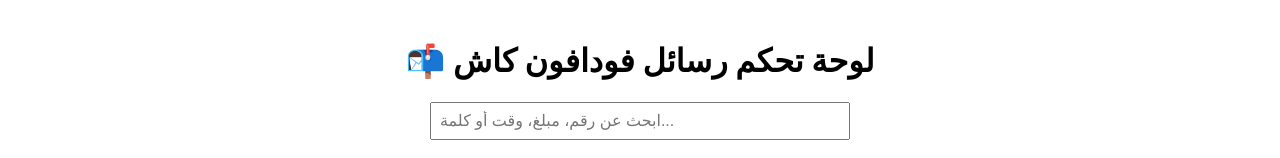
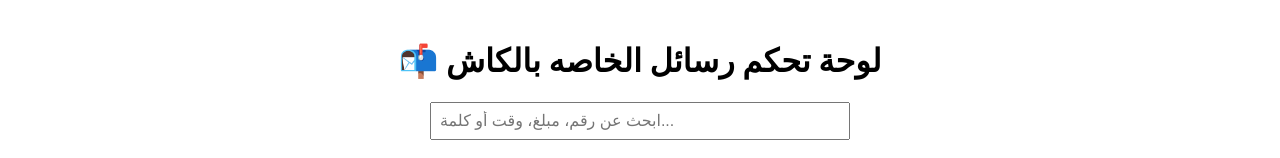
Before and after one commit to evanovichz88/vfcash, a React (Create React App) app in the folder client/: page / in a window 1280 px wide. Shown: the top 158 px of the page. Built offline with nearby package versions, Linux system fonts and the light colour scheme; no server answers.

Commit message:
update App.js

```diff
--- a/client/src/App.js
+++ b/client/src/App.js
@@ -63,7 +63,7 @@
 
   return (
     <div style={{ padding: 20 }}>
-      <h1 style={{ textAlign: "center" }}>📬 لوحة تحكم رسائل فودافون كاش</h1>
+      <h1 style={{ textAlign: "center" }}>📬 لوحة تحكم رسائل الخاصه بالكاش</h1>
 
       <input
         type="text"
```
